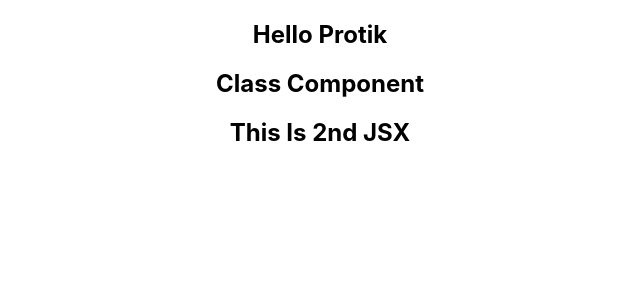
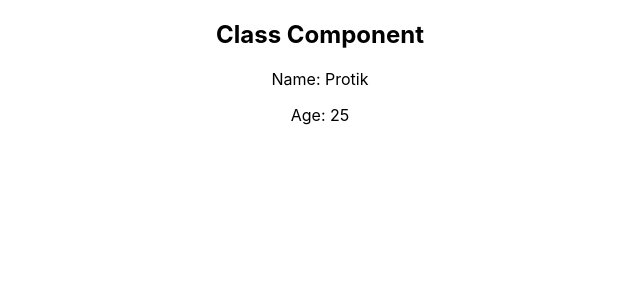
Before and after one commit to ProtikHore/react_app, a React (Create React App) app: page / in a window 1280 px wide. Shown: the top 300 px of the page, without its empty margins (320-960 px from the left). Built offline with nearby package versions, Linux system fonts and the light colour scheme.

Commit message:
State going

```diff
--- a/src/App.js
+++ b/src/App.js
@@ -8,11 +8,12 @@ import Hello from './components/Hello'
 function App() {
   return (
     <div className="App">
-      <Greet />
       <Welcome/>
-      <Hello />
+      {/* <Greet />
+      <Hello /> */}
     </div>
-  )
+  );
 }
 
+
 export default App;
--- a/src/components/Welcome.js
+++ b/src/components/Welcome.js
@@ -1,8 +1,19 @@
 import React, {Component} from 'react'
 
 class Welcome extends Component {
+    state = {
+        name: 'Protik',
+        age: 25
+    }
+
     render() {
-        return <h2>Class Component</h2>
+        return (
+            <div className="app_content">
+                <h2>Class Component</h2>
+                <p> Name: { this.state.name }</p>
+                <p> Age: { this.state.age }</p>
+            </div>
+        )
     }
 }
 
```
